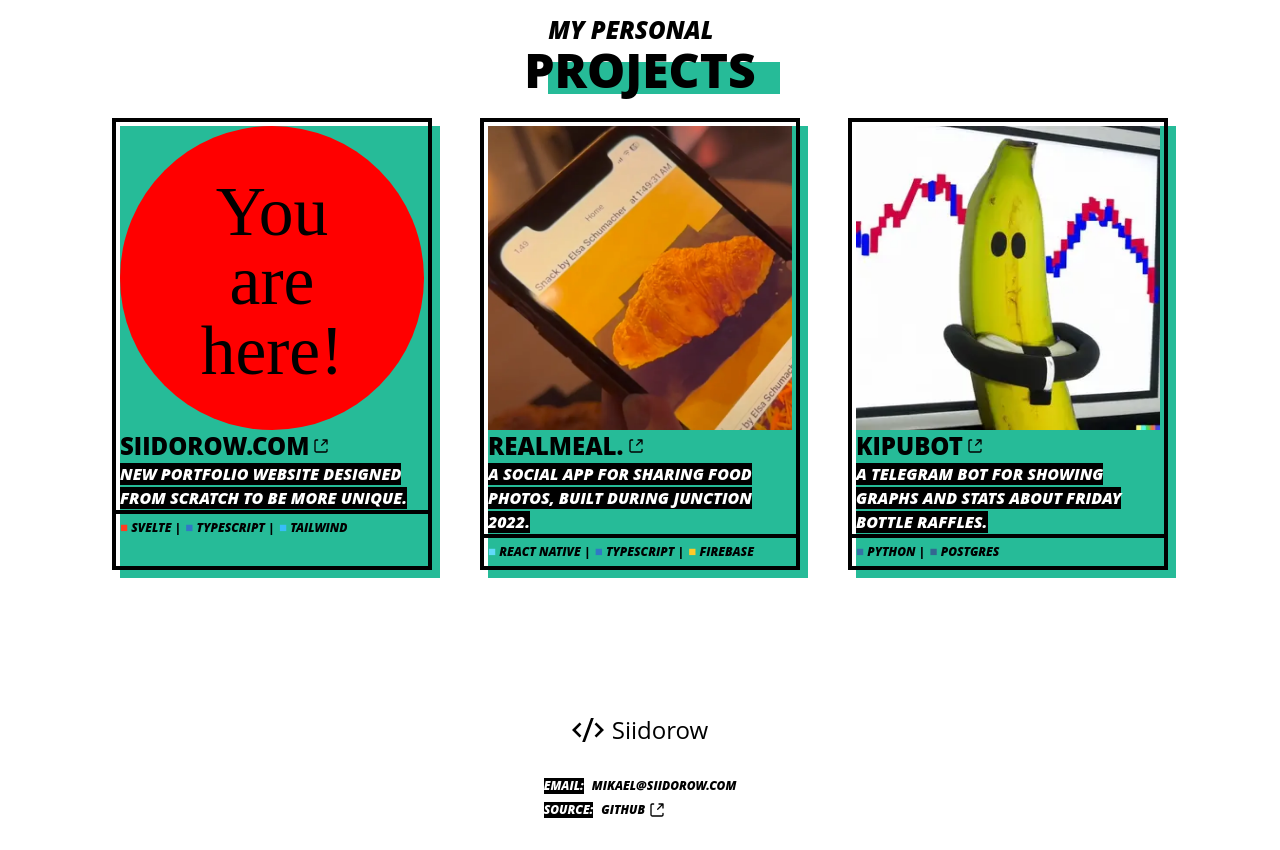
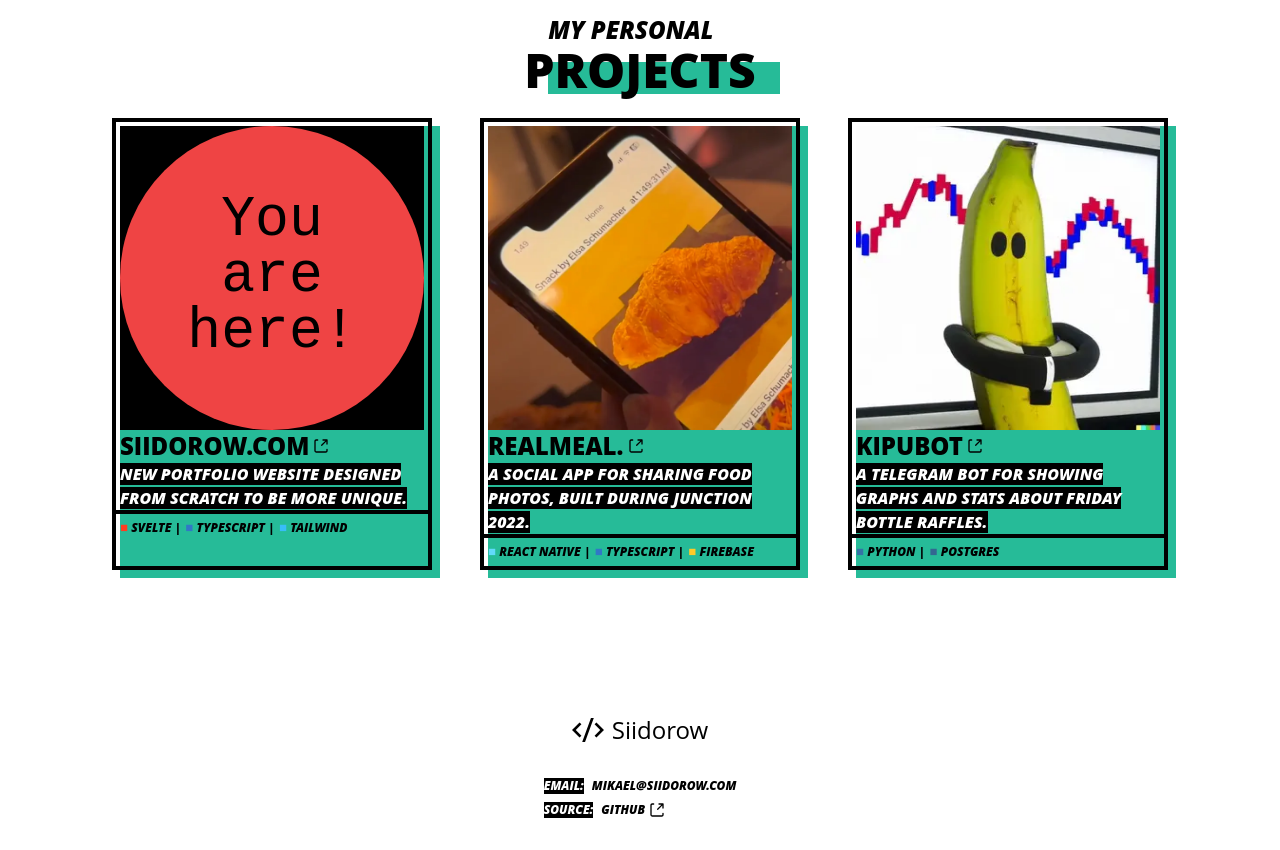
Before and after one commit to MikaelSiidorow/siidorow, a Svelte app: page / in a window 1280 px wide. Shown: the part 780-1630 px from the top of the page. Built offline with nearby package versions, Linux system fonts and the light colour scheme.

Commit message:
:lipstick: Add black bg to project card images, update page svg

```diff
--- a/src/components/Card.svelte
+++ b/src/components/Card.svelte
@@ -25,7 +25,11 @@
         rel: "noopener noreferrer",
       }}
     >
-      <img class="aspect-square w-max object-cover" src={image} alt={name} />
+      <img
+        class="aspect-square w-max bg-black object-cover"
+        src={image}
+        alt={name}
+      />
     </ConditionalWrapper>
   </figure>
   <hgroup>
```
Also changed, not shown: public/siidorow.svg.
